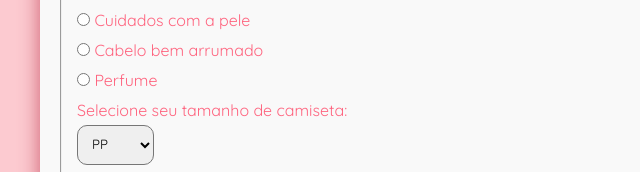
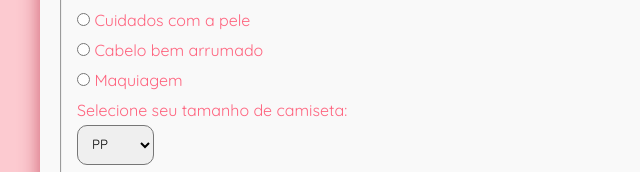
Before and after one commit to isadora1601/Formulario-de-cadastro, a plain HTML site: page index.html in a window 1280 px wide. Shown: the part 933-1105 px from the top of the page, 0-640 px from the left. Drawn offline with Linux system fonts and the light colour scheme.

Commit message:
fim do css

```diff
--- a/index.html
+++ b/index.html
@@ -98,8 +98,8 @@
                     <label for="Cabelo bem arrumado">Cabelo bem arrumado</label>
                 </div>
                 <div>
-                    <input type="radio" id="Perfume" name="gosto">
-                    <label for="Perfume">Perfume</label>
+                    <input type="radio" id="Maquiagem" name="gosto">
+                    <label for="Maquiagem">Maquiagem</label>
                 </div>
             </div>
 
```
